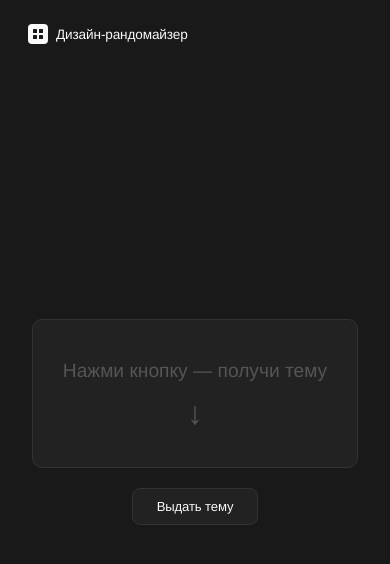
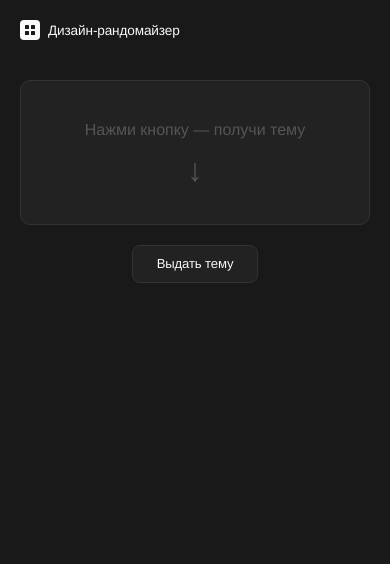
Before and after one commit to mkrvliz/design.randomizer, a website: page index.html in a window 390 px wide. Drawn offline with Linux system fonts and the light colour scheme.

Commit message:
Mobile responsive layout

```diff
--- a/index.html
+++ b/index.html
@@ -32,17 +32,18 @@
       flex-direction: column;
       align-items: center;
       justify-content: center;
-      padding: 2rem;
+      padding: 5rem 1.25rem 2rem;
       overflow-x: hidden;
     }
 
     header {
       position: fixed;
-      top: 1.5rem;
-      left: 1.75rem;
+      top: 1.25rem;
+      left: 1.25rem;
       display: flex;
       align-items: center;
       gap: 0.5rem;
+      z-index: 10;
     }
 
     .logo-icon {
@@ -204,6 +205,13 @@
       color: var(--ink-tertiary);
       white-space: nowrap;
     }
+
+    @media (max-width: 480px) {
+      body { justify-content: flex-start; padding-top: 5rem; }
+      .wrapper { max-width: 100%; }
+      .card-title { font-size: 1.5rem; }
+      .empty-text { font-size: 1rem; white-space: normal; text-align: center; }
+    }
   </style>
 </head>
 <body>
```
